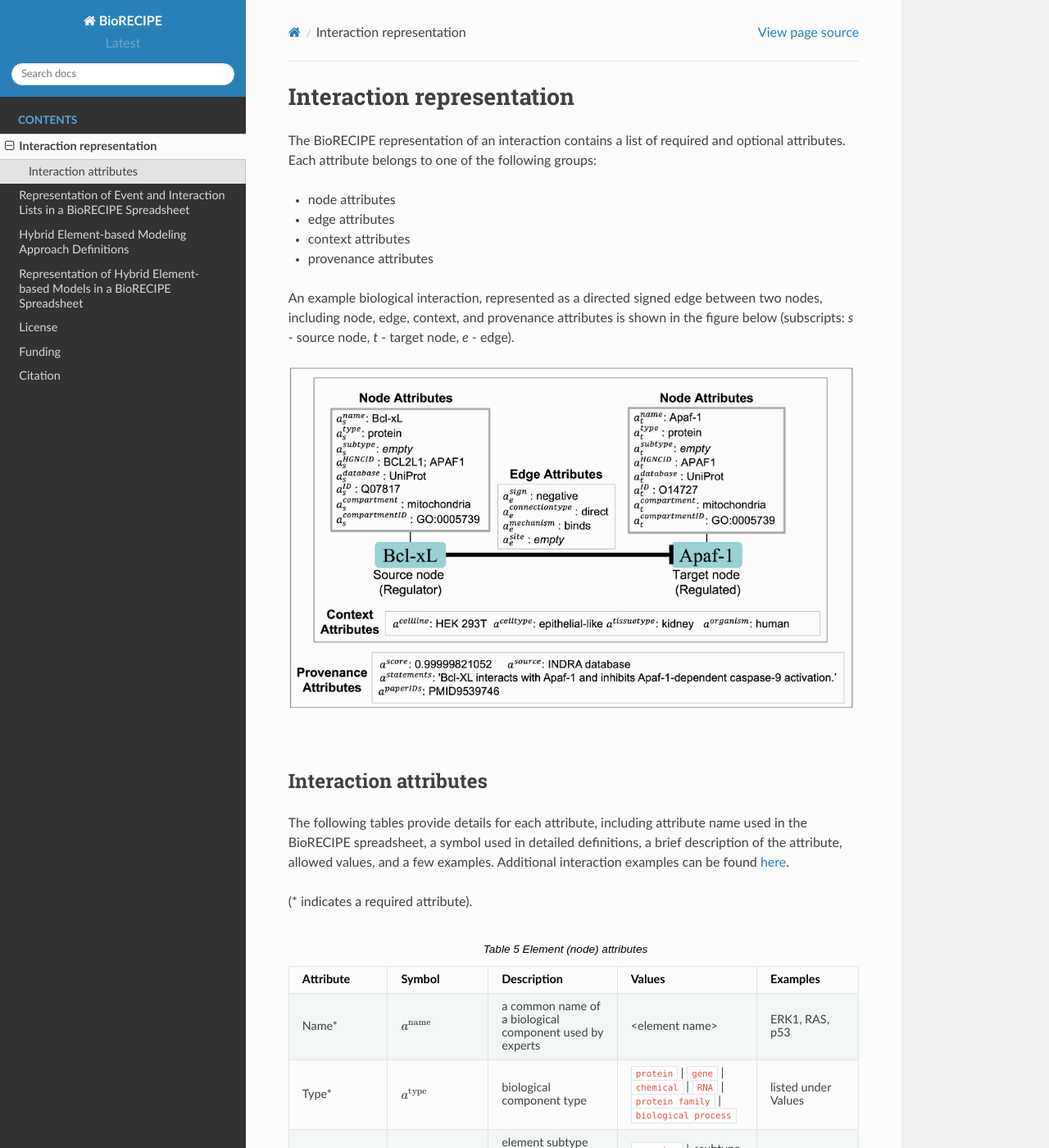
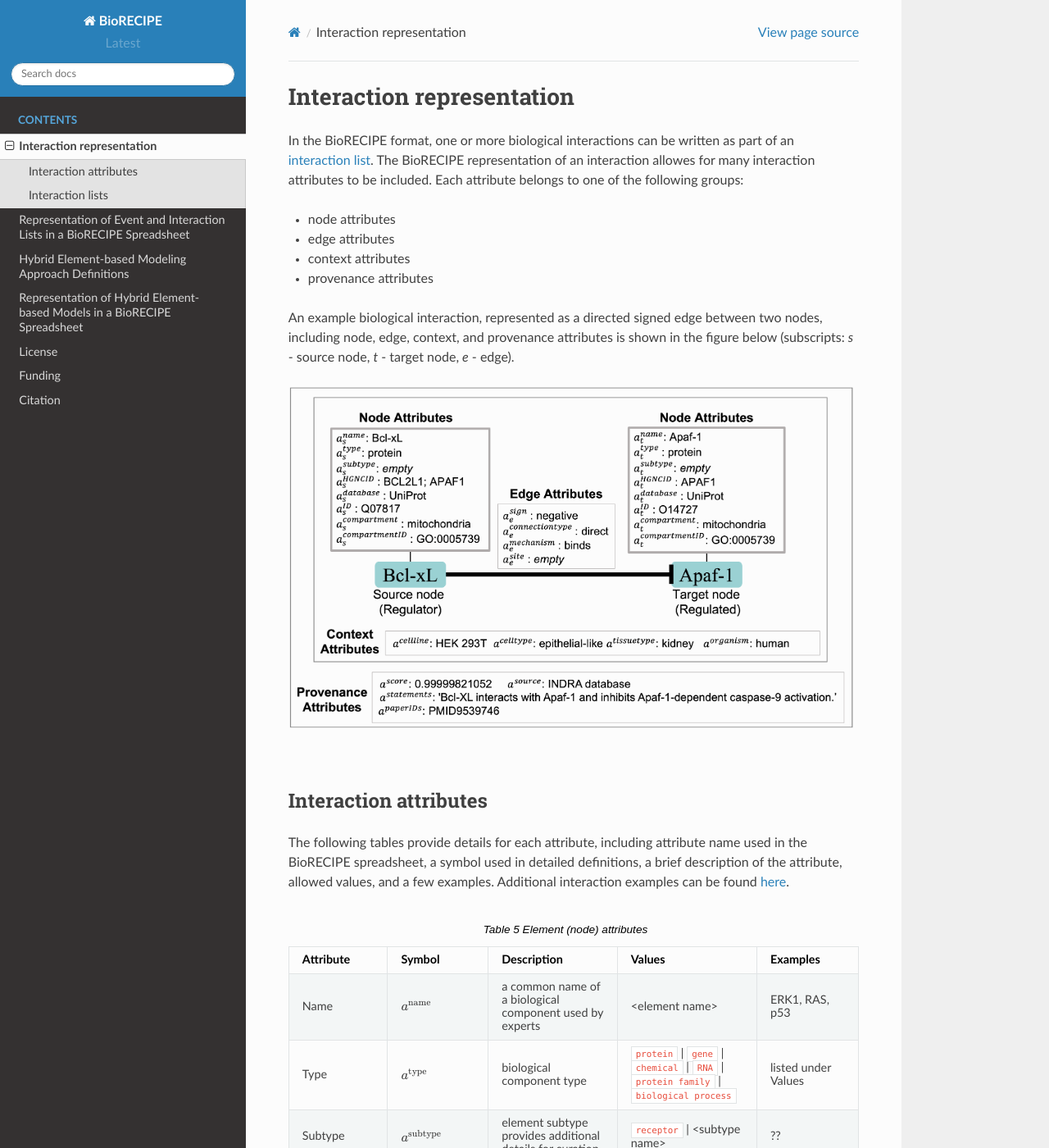
Before and after one commit to pitt-miskov-zivanov-lab/BioRECIPE, a Sphinx documentation site: the page built from docs/bio_interactions.rst, in a window 1280 px wide and 1400 px high. Shown: the whole window at 82% size. Built offline with Sphinx 7.4.7 and the Read the Docs theme 2.0.0, drawn with Linux system fonts in a browser that asks for light colours; some of the changed text lies outside the part shown.

Commit message:
Update bio_interactions.rst

```diff
--- a/docs/bio_interactions.rst
+++ b/docs/bio_interactions.rst
@@ -2,7 +2,7 @@
 Interaction representation
 ##########################
 
-The BioRECIPE representation of an interaction contains a list of required and optional attributes. Each attribute belongs to one of the following groups:
+In the BioRECIPE format, one or more biological interactions can be written as part of an `interaction list <https://github.com/pitt-miskov-zivanov-lab/BioRECIPE/edit/main/docs/bio_interactions.rst#interaction-lists>`_. The BioRECIPE representation of an interaction allowes for many interaction attributes to be included. Each attribute belongs to one of the following groups:
 
 - node attributes
 - edge attributes
@@ -23,18 +23,16 @@ Interaction attributes
 
 The following tables provide details for each attribute, including attribute name used in the BioRECIPE spreadsheet, a symbol used in detailed definitions, a brief description of the attribute, allowed values, and a few examples. Additional interaction examples can be found `here <https://melody-biorecipe.readthedocs.io/en/latest/index.html#id8>`_.
 
-(* indicates a required attribute).
-
 .. csv-table:: Element (node) attributes
     :header: Attribute, Symbol, Description, Values, Examples
     :widths: 5, 3, 34, 38, 20
 
-    Name*, ":math:`a^{\mathrm{name}}`", a common name of a biological component used by experts, <element name>, "ERK1, RAS, p53"
-    Type*, ":math:`a^{\mathrm{type}}`", biological component type, ``protein`` | ``gene`` | ``chemical`` | ``RNA`` | ``protein family`` | ``biological process``, listed under Values
+    Name, ":math:`a^{\mathrm{name}}`", a common name of a biological component used by experts, <element name>, "ERK1, RAS, p53"
+    Type, ":math:`a^{\mathrm{type}}`", biological component type, ``protein`` | ``gene`` | ``chemical`` | ``RNA`` | ``protein family`` | ``biological process``, listed under Values
     Subtype, ":math:`a^{\mathrm{subtype}}`", element subtype provides additional details for curation, ``receptor`` | <subtype name>, "??"
     HGNC ID, ":math:`a^{\mathrm{HGNC_ID}}`", the corresponding gene symbol from the HGNC database, <HGNC unique gene symbol>, "BCL2L1, APAF1"
     Database, ":math:`a^{\mathrm{database}}`", a database where the element ID is found, ``UniProt`` | ``HGNC`` | ``PubChem`` | {``Ensembl`` | ``GENCODE`` | ``RefSeq``} | {``Pfam`` | ``InterPro``} | {``GO`` | ``MeSH``}, listed under Values
-    ID*, ":math:`a^{\mathrm{ID}}`", unique element ID from an open access database, "<unique identifier> {, <unique identifier>}", "Q07817, O14727"
+    ID, ":math:`a^{\mathrm{ID}}`", unique element ID from an open access database, "<unique identifier> {, <unique identifier>}", "Q07817, O14727"
     Compartment, ":math:`a^{\mathrm{compartment}}`", cellular compartment name, ``cytoplasm`` | ``cytosol`` | ``plasma membrane`` | ``nucleus`` | ``mitochondria`` | ``endoplasmic reticulum`` | ``extracellular``, listed under Values
     Compartment ID, ":math:`a^{\mathrm{compartmentID}}`", cellular compartment unique identifier from the GO database,``0005737`` | ``0005829`` | ``0005886`` | ``0005634`` | ``0005739`` | ``0005783`` | ``0005576``, identifiers are listed under Values in the same order as compartment names
 
@@ -44,7 +42,7 @@ The following tables provide details for each attribute, including attribute nam
     :widths: 5, 3, 34, 38, 20
 
     Direction, ":math:`a^{\mathrm{direction}}`", this is an implicit attribute, determined as a direction from source to target node
-    Sign*, ":math:`a^{\mathrm{sign}}`", interaction sign (also referred to as “polarity”) indicates positive or negative influence, ``positive`` | ``negative``, listed under Values
+    Sign, ":math:`a^{\mathrm{sign}}`", interaction sign (also referred to as “polarity”) indicates positive or negative influence, ``positive`` | ``negative``, listed under Values
     Connection Type, ":math:`a^{\mathrm{connectiontype}}`", "indicates whether the edge between the source and target nodes represents direct physical interaction between elements, or it is expected or known that there is a path of several connected interactions between the source node and target node", ``direct`` | ``indirect``, listed under Values
     Mechanism, ":math:`a^{\mathrm{mechanism}}`", "indicates the exact physical interaction, i.e., biological mechanism; value usually included when the Connection Type is direct", ``binding`` | ``phosphorylation`` | ``dephosphorylation`` | ``ubiquitination`` | ``deubiquitination`` | ``acetylation`` | ``deacetylation`` | ``methylation`` | ``demethylation`` | ``transcription`` | ``translation`` | ``translocation``, listed under Values
     Site, ":math:`a^{\mathrm{site}}`", molecular site where the interaction occurs, <molecular site name>, "T308, T450, S473"
@@ -83,3 +81,15 @@ The following tables provide details for each attribute, including attribute nam
     <PMCID | PMID>, "unique paper PMCID or PMID"
     <number>, "just a number"
     <text>, "any text"
+
+
+|
+
+Interaction lists
+----------------------
+
+Using the `interaction attributes <https://melody-biorecipe.readthedocs.io/en/latest/bio_interactions.html#interaction-attributes>`_, one or more interactions can be written in the interaction list table, where each interaction is assigned one row. The column headers match interaction attribute names, as shown in the example table below.
+
+.. figure:: figures/figure_BioRECIPE_ro_format.png
+    :align: center
+    :alt: internal figure
```
